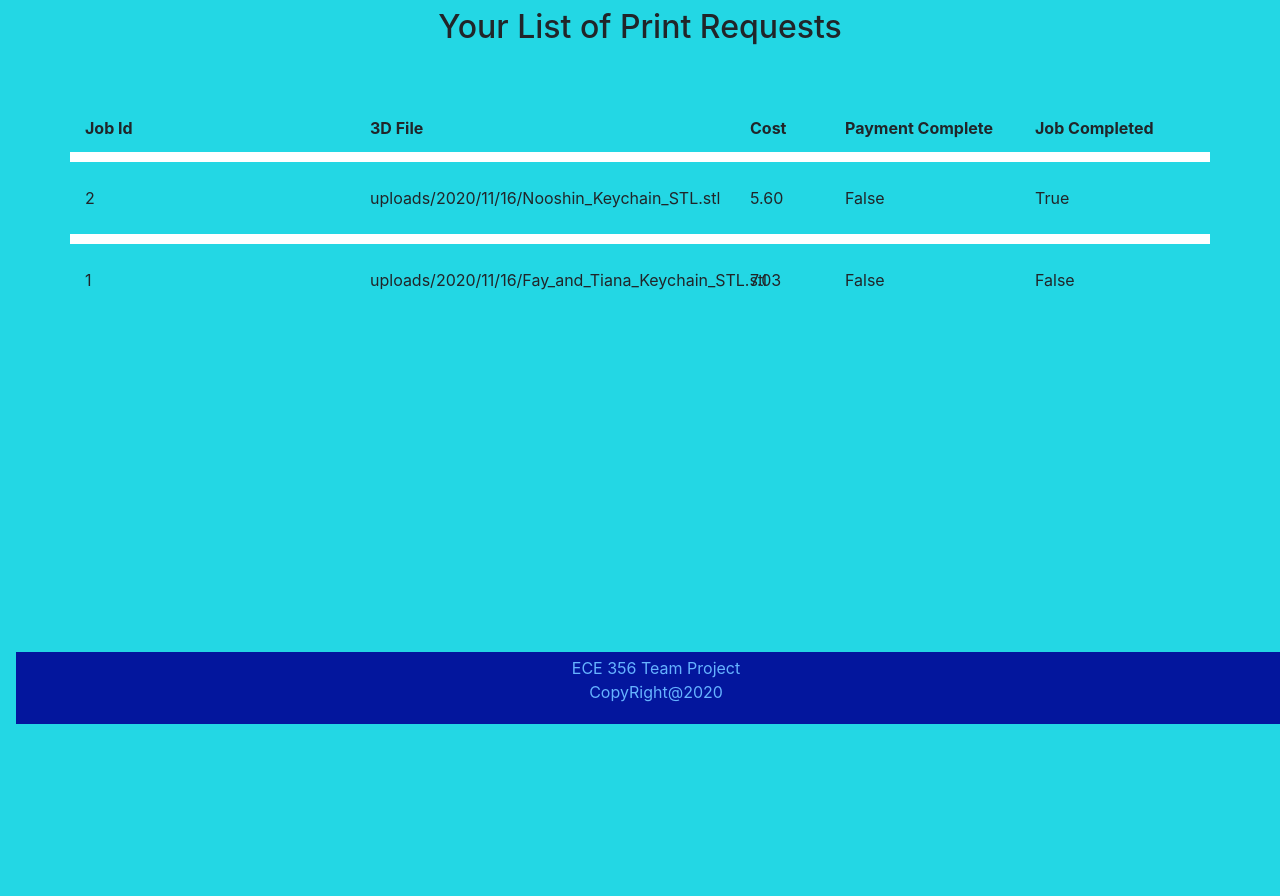
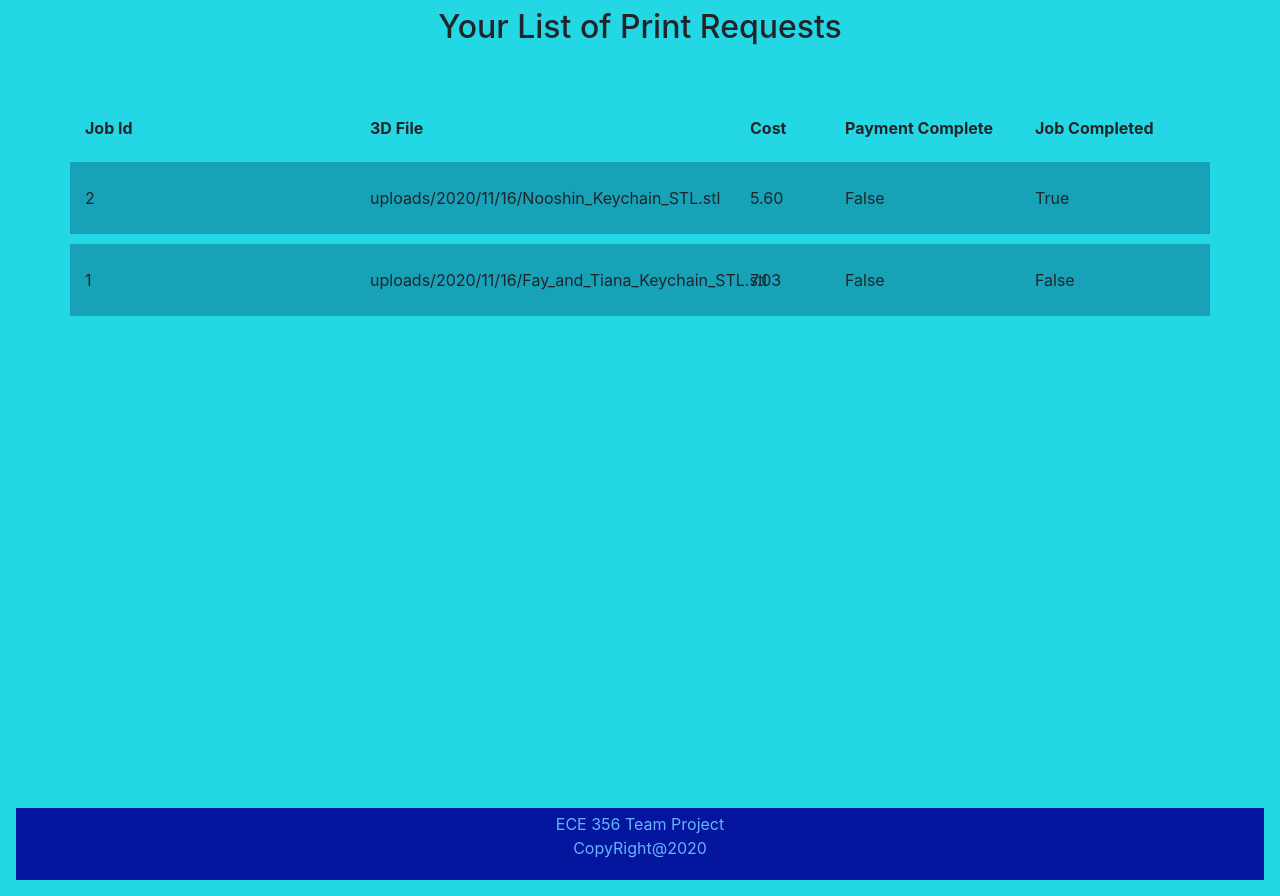
Before and after one commit to guerrerj/UVic3DPrintingWebApp, a Django app: page /jobs/view/ in a window 1280 px wide. Shown: the part 76-972 px from the top of the page. Before the commit the page ends 800 px from the top, so only its background shows below. Run offline with Django 3.2, Linux system fonts and the light colour scheme; a user stored in the database is signed in; data comes from the database, SQL or seed files in the repository; both versions use the stored data as it was after the commit; some libraries are stand-ins or nearby versions.

Commit message:
Fixed footer position and spaced rows in jobview

```diff
--- a/JobTracker/templates/viewjobs.html
+++ b/JobTracker/templates/viewjobs.html
@@ -24,7 +24,7 @@
             </div>
         </div>
         {% for job in jobs %}
-            <div class="row" style="padding-top: 24px; padding-bottom: 24px; border-top: 10px solid white;">
+            <div class="row bg-info" style="padding-top: 24px; padding-bottom: 24px; border-top: 10px solid rgb(35, 215, 228);">
                 <div class="col-12 col-md-3">
                     {{job.jobId}}
                 </div>
--- a/templates/base.html
+++ b/templates/base.html
@@ -37,15 +37,15 @@
             {% endblock %}
         </div>
   </body>
-        <footer style="position: absolute; bottom: 0; width: 100%; height: 2.5rem">
-            <footer style="position: absolute; bottom: 0; width: 100%; background-color: #03169D">
-            <!--<div class="container footer">-->
+
+        <footer style="position: relative; bottom: 0; width: 100%; background-color: #03169D">
+
                 <div class="row">
                     <div class="col-12">
                         <p style="color:#66b3ff; padding: 4px; text-align: center">ECE 356 Team Project<br>CopyRight@2020</p>
                     </div>
                 </div>
-            <!--</div>-->
+
         </footer>
 
     <!-- Optional JavaScript -->
@@ -54,5 +54,4 @@
     <script src="https://cdnjs.cloudflare.com/ajax/libs/popper.js/1.12.9/umd/popper.min.js" integrity="sha384-ApNbgh9B+Y1QKtv3Rn7W3mgPxhU9K/ScQsAP7hUibX39j7fakFPskvXusvfa0b4Q" crossorigin="anonymous"></script>
     <script src="https://maxcdn.bootstrapcdn.com/bootstrap/4.0.0/js/bootstrap.min.js" integrity="sha384-JZR6Spejh4U02d8jOt6vLEHfe/JQGiRRSQQxSfFWpi1MquVdAyjUar5+76PVCmYl" crossorigin="anonymous"></script>
 
-    </footer>
 </html>
```
Also changed, not shown: db.sqlite3.
